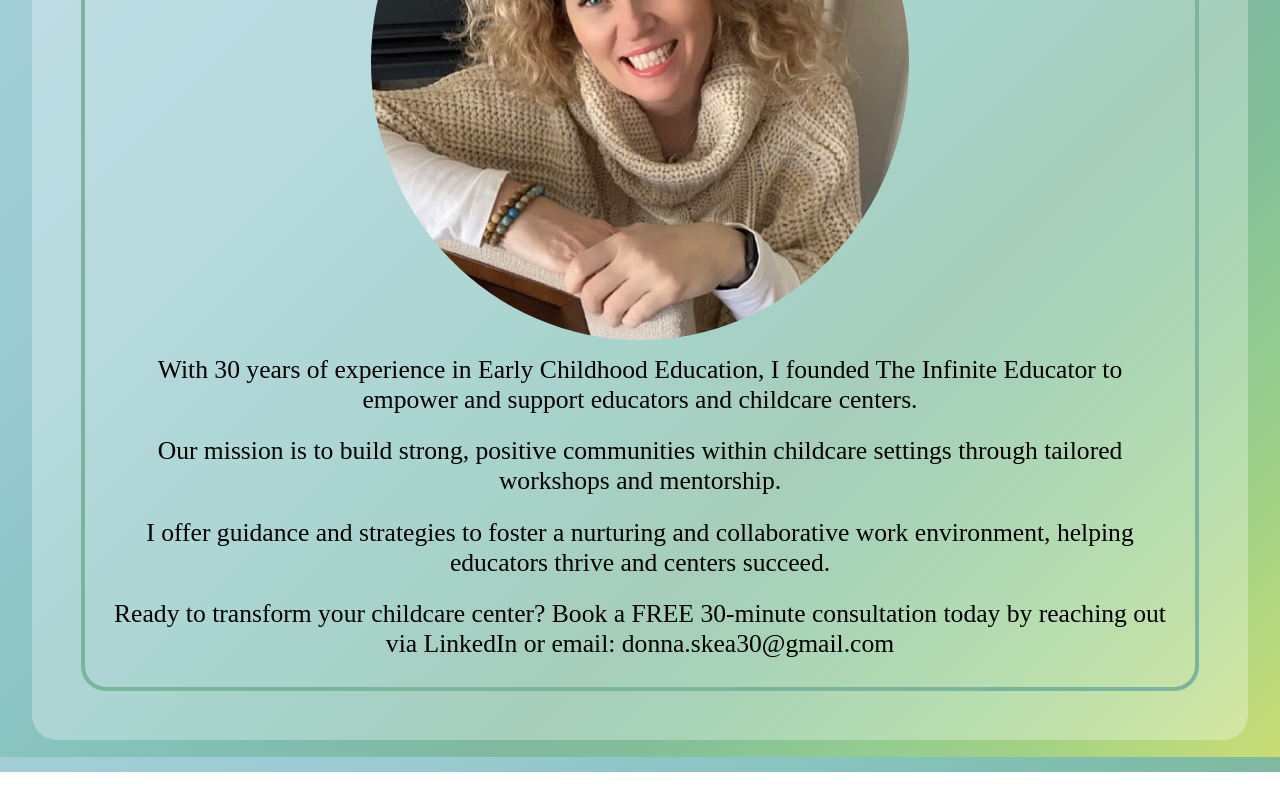
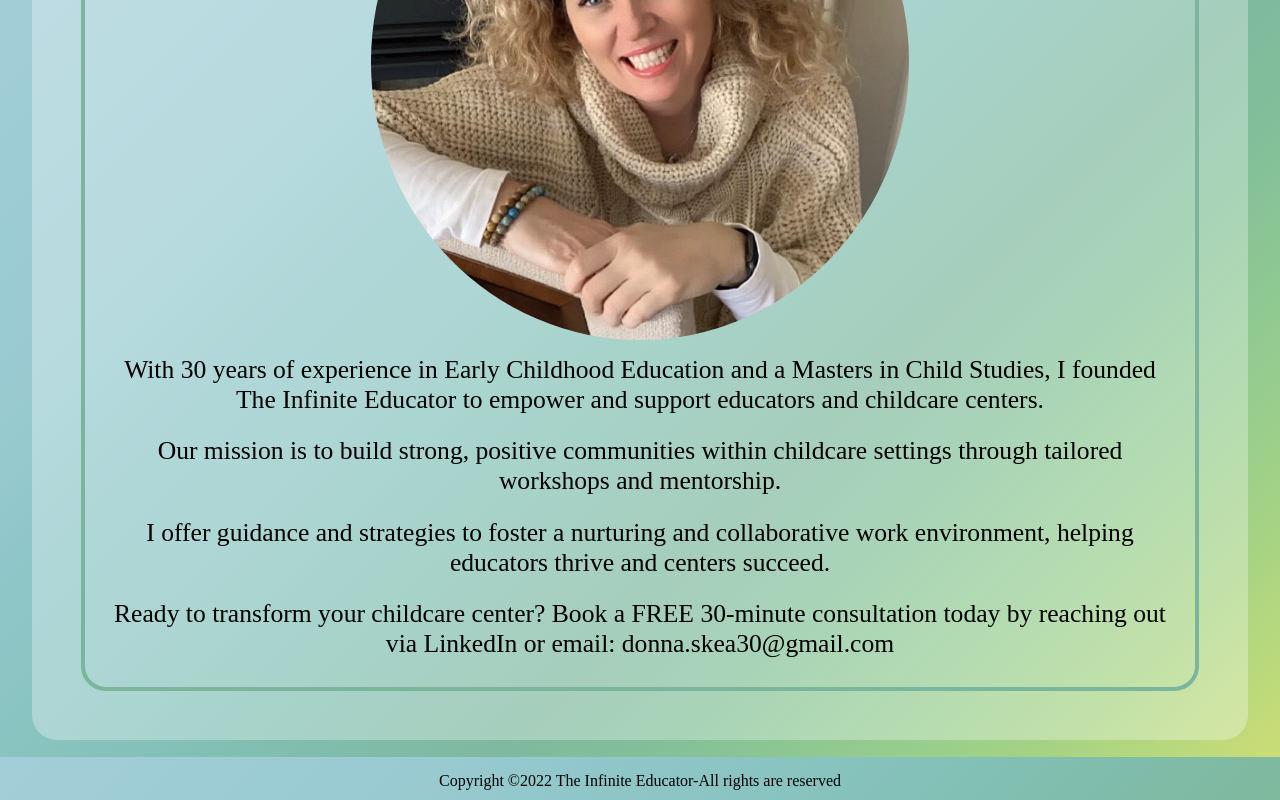
Before and after one commit to CharleenK/The-Infinite-Educator, a React (Create React App) app: page /about in a window 1280 px wide. Shown: the part 2443-3243 px from the top of the page. Before the commit the page ends 3215 px from the top, so only its background shows below. Built offline with nearby package versions, Linux system fonts and the light colour scheme.

Commit message:
footerfinish

```diff
--- a/src/Components/Footer.js
+++ b/src/Components/Footer.js
@@ -1,12 +1,20 @@
+import styled from "styled-components";
+
 const Footer = () => {
   return (
     <>
-      <footer className="footer">
+      <StyledFooter>
         <p className="text-footer">
           Copyright ©2022 The Infinite Educator-All rights are reserved
         </p>
-      </footer>
+      </StyledFooter>
     </>
   );
 };
+
+const StyledFooter= styled.footer`
+padding-bottom: 10px;
+text-align: center;
+`
+
 export default Footer;
--- a/src/pages/About.js
+++ b/src/pages/About.js
@@ -1,4 +1,5 @@
 import styled from "styled-components";
+import Footer from "../Components/Footer";
 import childMessyHands from "../images/aboutPagePics/childMessyHands2.jpg";
 import teacherAndBalloons from "../images/aboutPagePics/teacher&balloons2.jpg";
 import teacherLaptop from "../images/aboutPagePics/teacherLaptop2.jpg";
@@ -55,9 +56,9 @@ const About = () => {
           <StyledImg4 src={profilePic} alt="profile picture" />
           <StyledDiv3>
             <p>
-              With 30 years of experience in Early Childhood Education, I
-              founded The Infinite Educator to empower and support educators and
-              childcare centers.
+              With 30 years of experience in Early Childhood Education and a
+              Masters in Child Studies, I founded The Infinite Educator to
+              empower and support educators and childcare centers.
             </p>
           </StyledDiv3>
           <StyledDiv3>
@@ -82,6 +83,7 @@ const About = () => {
           </StyledDiv3>
         </StyledDiv2>
       </StyledDiv1>
+      <Footer />
     </>
   );
 };
--- a/src/pages/LearningEvents.js
+++ b/src/pages/LearningEvents.js
@@ -1,4 +1,5 @@
 import styled from "styled-components";
+import Footer from "../Components/Footer";
 import learn20 from "../images/partnershipPics/Learn20.png";
 import lesterB from "../images/partnershipPics/LesterB.png";
 import newFrontier from "../images/partnershipPics/NewFrontier.png";
@@ -98,6 +99,7 @@ const LearningEvents = () => {
           </StyledDiv5>
         </StyledDiv2>
       </StyledDiv1>
+      <Footer />
     </>
   );
 };
--- a/src/pages/Services.js
+++ b/src/pages/Services.js
@@ -1,4 +1,5 @@
 import styled from "styled-components";
+import Footer from "../Components/Footer";
 import teacherHug from "../images/servicesPics/teacher&hug2.jpg";
 import holdingHands from "../images/servicesPics/holdingHands.jpg";
 import bricolage from "../images/servicesPics/bricolage2.jpg";
@@ -111,6 +112,7 @@ const Services = () => {
           </StyledDiv3>
         </StyledDiv2>
       </StyledDiv1>
+      <Footer />
     </>
   );
 };
--- a/src/pages/Workshops.js
+++ b/src/pages/Workshops.js
@@ -1,4 +1,5 @@
 import styled from "styled-components";
+import Footer from "../Components/Footer";
 
 const Workshops = () => {
   return (
@@ -260,6 +261,7 @@ const Workshops = () => {
           </ul>
         </StyledDiv5>
       </StyledDiv1>
+      <Footer />
     </>
   );
 };
```
